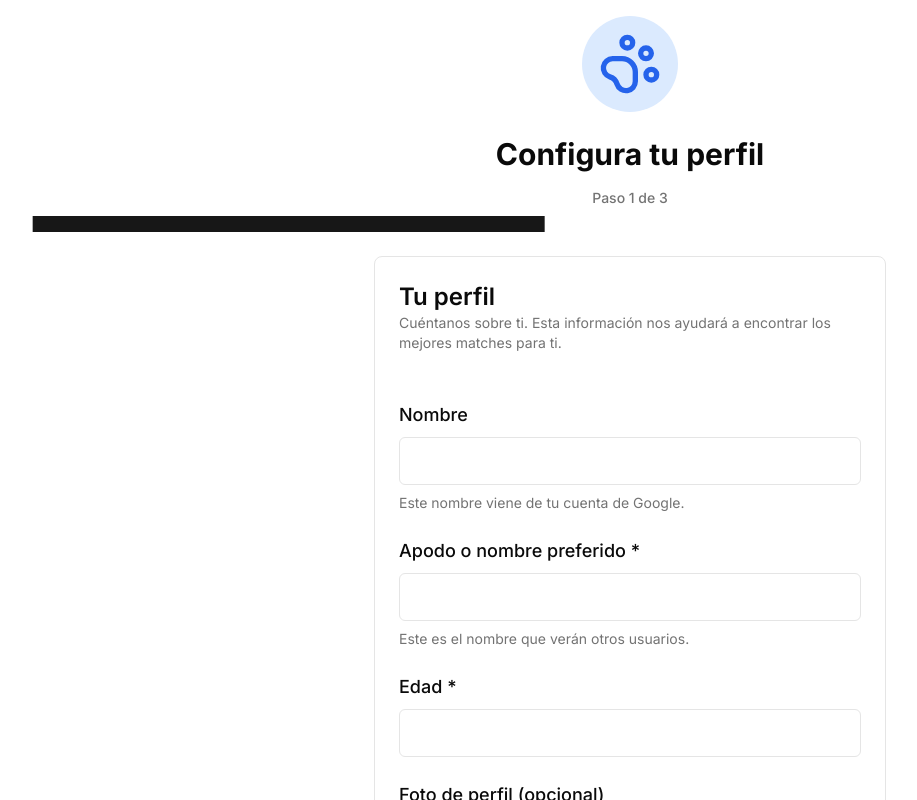
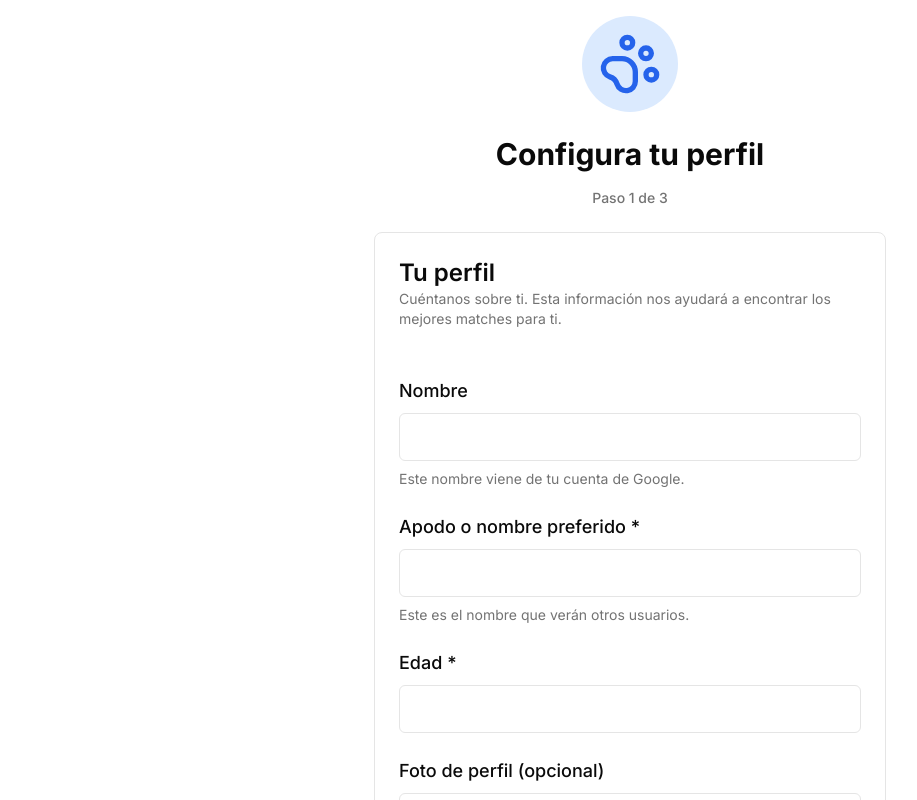
Before and after one commit to PitrelliAndres/caninaApp, a Next.js app in the folder frontend/: page /onboarding in a window 1280 px wide. Shown: the top 800 px of the page, without its empty margins (10-927 px from the left). Built offline with nearby package versions, Linux system fonts and the light colour scheme.

Commit message:
downgrade react version and fix progressbar onboarding

```diff
--- a/frontend/components/onboarding/onboarding-progress.jsx
+++ b/frontend/components/onboarding/onboarding-progress.jsx
@@ -1,14 +1,15 @@
 import { Progress } from "@/components/ui/progress"
 
-// Componente reutilizable para la barra de progreso del onboarding.
 export default function OnboardingProgress({ currentStep, totalSteps }) {
   const progressValue = (currentStep / totalSteps) * 100
   return (
     <div className="mt-4">
-      <p className="text-sm font-medium text-muted-foreground mb-2">
+      <p className="text-sm font-medium text-muted-foreground mb-2 text-center">
         Paso {currentStep} de {totalSteps}
       </p>
-      <Progress value={progressValue} className="w-full" />
+      <div className="w-full max-w-lg mx-auto">
+        <Progress value={progressValue} />
+      </div>
     </div>
   )
 }
--- a/frontend/components/ui/progress.tsx
+++ b/frontend/components/ui/progress.tsx
@@ -2,27 +2,26 @@
 
 import * as React from "react"
 import * as ProgressPrimitive from "@radix-ui/react-progress"
-
 import { cn } from "@/lib/utils"
 
 const Progress = React.forwardRef<
   React.ElementRef<typeof ProgressPrimitive.Root>,
   React.ComponentPropsWithoutRef<typeof ProgressPrimitive.Root>
->(({ className, value, ...props }, ref) => (
+>(({ className, value = 0, ...props }, ref) => (
   <ProgressPrimitive.Root
     ref={ref}
     className={cn(
-      "relative h-4 w-full overflow-hidden rounded-full bg-secondary",
+      "relative h-2.5 w-full overflow-hidden rounded-full bg-gray-200 dark:bg-gray-700",
       className
     )}
     {...props}
   >
     <ProgressPrimitive.Indicator
-      className="h-full w-full flex-1 bg-primary transition-all"
-      style={{ transform: `translateX(-${100 - (value || 0)}%)` }}
+      className="h-full rounded-full bg-green-500 transition-all duration-500 ease-in-out"
+      style={{ width: `${value}%` }}
     />
   </ProgressPrimitive.Root>
 ))
-Progress.displayName = ProgressPrimitive.Root.displayName
+Progress.displayName = "Progress"
 
 export { Progress }
```
Also changed, not shown: frontend/package.json (+8 -8 lines), 1 other file (tests, documents, lock files or other folders).
